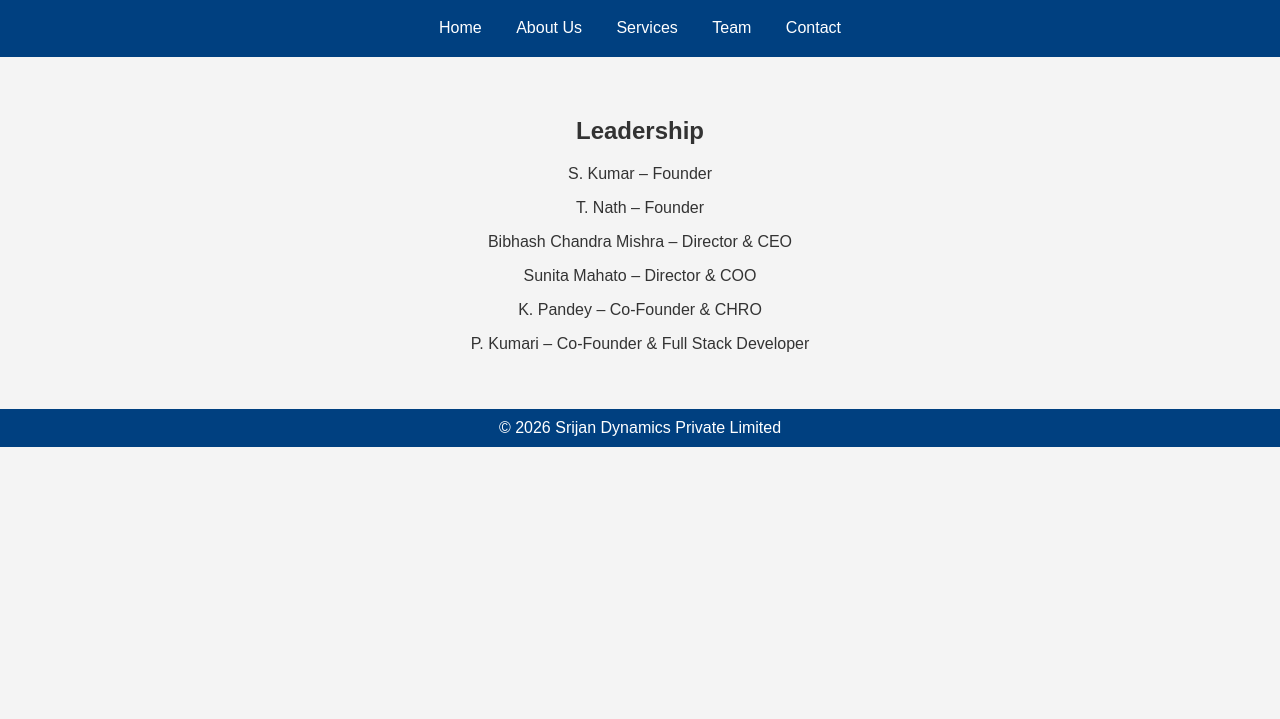
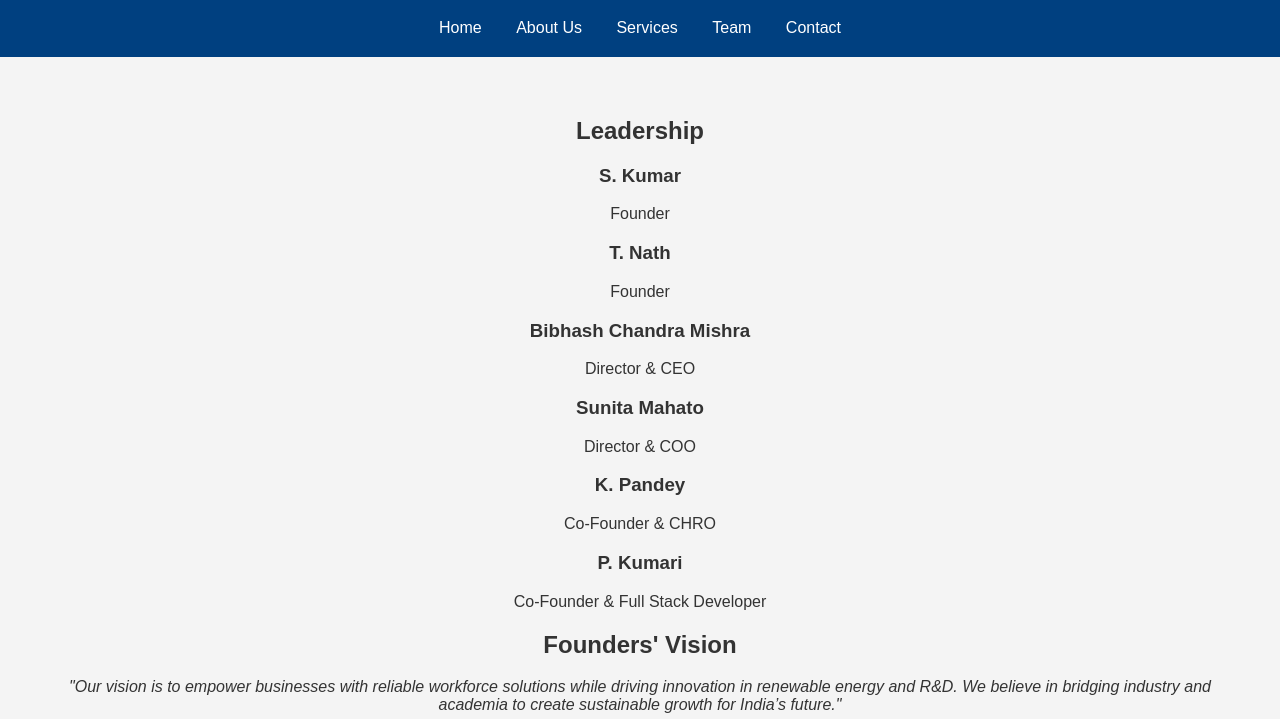
Before and after one commit to saket2110/Srijan-Dynamics, a plain HTML site: page team.html in a window 1280 px wide. Shown: the part 81-800 px from the top of the page. Drawn offline with Linux system fonts and the light colour scheme.

Commit message:
Update team.html

```diff
--- a/team.html
+++ b/team.html
@@ -16,15 +16,48 @@
       <a href="contact.html">Contact</a>
     </nav>
   </header>
+
   <main>
     <h2>Leadership</h2>
-    <p>S. Kumar – Founder</p>
-    <p>T. Nath – Founder</p>
-    <p>Bibhash Chandra Mishra – Director & CEO</p>
-    <p>Sunita Mahato – Director & COO</p>
-    <p>K. Pandey – Co‑Founder & CHRO</p>
-    <p>P. Kumari – Co-Founder & Full Stack Developer</p>
+
+    <div class="team-member">
+      <h3>S. Kumar</h3>
+      <p>Founder</p>
+    </div>
+
+    <div class="team-member">
+      <h3>T. Nath</h3>
+      <p>Founder</p>
+    </div>
+
+    <div class="team-member">
+      <h3>Bibhash Chandra Mishra</h3>
+      <p>Director & CEO</p>
+    </div>
+
+    <div class="team-member">
+      <h3>Sunita Mahato</h3>
+      <p>Director & COO</p>
+    </div>
+
+    <div class="team-member">
+      <h3>K. Pandey</h3>
+      <p>Co‑Founder & CHRO</p>
+    </div>
+
+    <div class="team-member">
+      <h3>P. Kumari</h3>
+      <p>Co‑Founder & Full Stack Developer</p>
+    </div>
+
+    <h2>Founders' Vision</h2>
+    <p><em>"Our vision is to empower businesses with reliable workforce solutions while driving innovation in renewable energy and R&D. We believe in bridging industry and academia to create sustainable growth for India’s future."</em></p>
+    <p><em>"Our mission is to combine talent procurement with cutting‑edge research, ensuring corporates gain both immediate manpower and long‑term innovation in power systems and sustainable technologies."</em></p>
+
+    <h2>Team Philosophy</h2>
+    <p>We believe in combining diverse expertise to deliver both immediate manpower solutions and long-term innovation in renewable energy systems.</p>
   </main>
+
   <footer>&copy; 2026 Srijan Dynamics Private Limited</footer>
 </body>
 </html>
```
